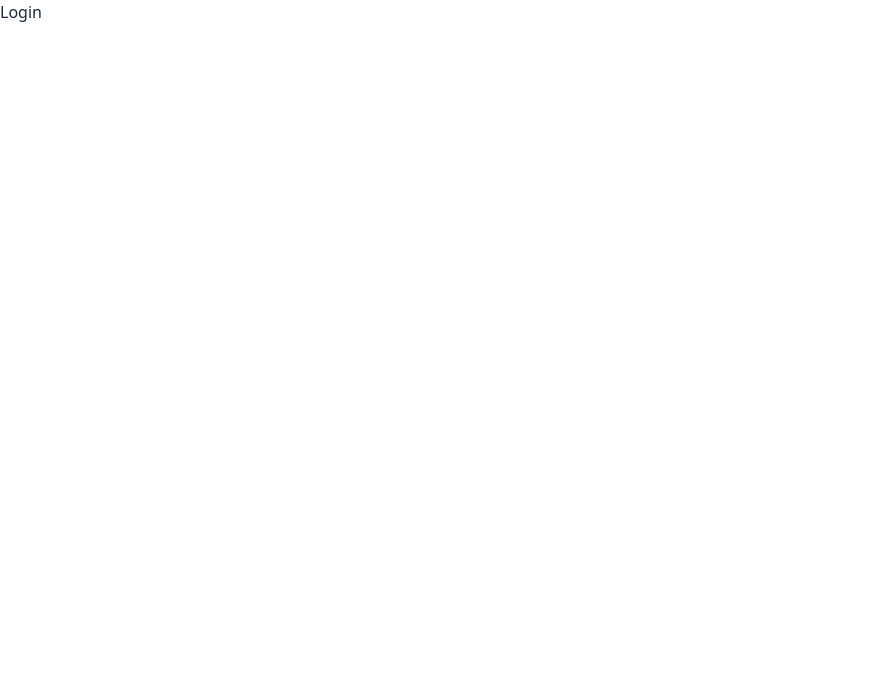
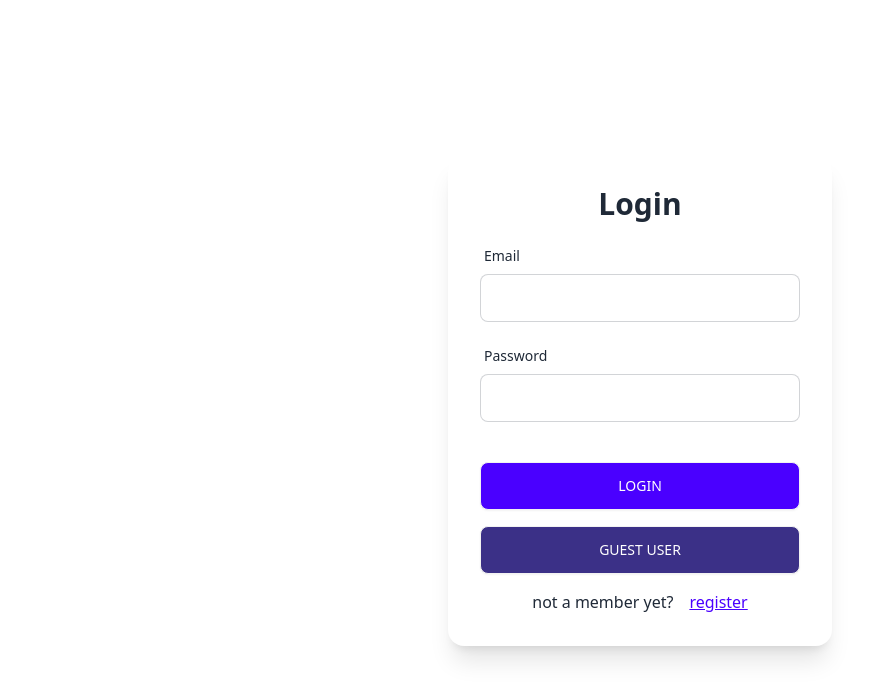
Before and after one commit to Victor-olabisi/ComfyStore-, a React (Vite) app: page /login in a window 1280 px wide. Shown: the top 700 px of the page, without its empty margins (0-892 px from the left). Built offline with nearby package versions, Linux system fonts and the light colour scheme; the HTML template or start-up script is replaced by a standard one.

Commit message:
added login page ui

```diff
--- a/src/App.jsx
+++ b/src/App.jsx
@@ -15,13 +15,17 @@ const App = () => {
   return (
     <Routes>
       <Route element={<HomeLayout />}>
-        <Route path="/" element={<Landing/>}></Route>
+        <Route path="/" element={<Landing />}></Route>
+        <Route path="/about" element={<About />} />
+        <Route path="/products" element={<Products />}/>
+        <Route path="/checkout" element={<Checkout />} />
+        <Route path="/order" element={<Order />} />
+        <Route path="/product:id" element={<SingleProduct />} />
       </Route>
       <Route path="/register" element={<Register />} />
       <Route path="/login" element={<Login />} />
       <Route path="*" element={<Error />} />
     </Routes>
-
   );
 };
 export default App;
--- /dev/null
+++ b/src/component/Btn.jsx
@@ -0,0 +1,6 @@
+const Btn = ({text}) => {
+  return (
+      <button className="btn bg-primary btn-block text-white font-normal text-md uppercase">{ text}</button>
+  )
+}
+export default Btn
--- /dev/null
+++ b/src/component/FormInput.jsx
@@ -0,0 +1,11 @@
+const FormInput = ({ type, labelText, name }) => {
+  return (
+    <div className="form-control">
+      <label htmlFor={labelText} className="label">
+        <span className="label-text capitalize">{labelText}</span>
+      </label>
+      <input type={type} className="input input-bordered" name={name} />
+    </div>
+  );
+};
+export default FormInput;
--- /dev/null
+++ b/src/component/index.js
@@ -0,0 +1,2 @@
+export { default as FormInput } from "./FormInput"
+export { default as Btn } from "./Btn";
--- a/src/pages/Login.jsx
+++ b/src/pages/Login.jsx
@@ -1,6 +1,28 @@
+import { Form } from "react-router-dom"
+import { FormInput } from "../component";
+import {Btn} from '../component'
+import { Link } from "react-router-dom";
 const Login = () => {
   return (
-    <div>Login</div>
-  )
+    <section className="grid place-items-center h-screen">
+      <form className="card p-8 shadow-xl w-96  flex flex-col gap-y-4 bg-base-100">
+        <h2 className="text-center font-bold text-3xl capitalize">login</h2>
+        <FormInput type="text" labelText="email" name="email" />
+        <FormInput type="password" labelText="password" name="password" />
+        <div className="mt-6">
+          <Btn text="login" />
+        </div>
+        <div>
+          <button className="btn btn-block bg-[#3B3087] uppercase text-white font-normal">
+            guest user
+          </button>
+        </div>
+        <div className="flex gap-x-4 justify-center">
+          <p>not a member yet?</p>
+          <Link to='/register' className="link link-primary">register</Link>
+        </div>
+      </form>
+    </section>
+  );
 }
 export default Login
```
